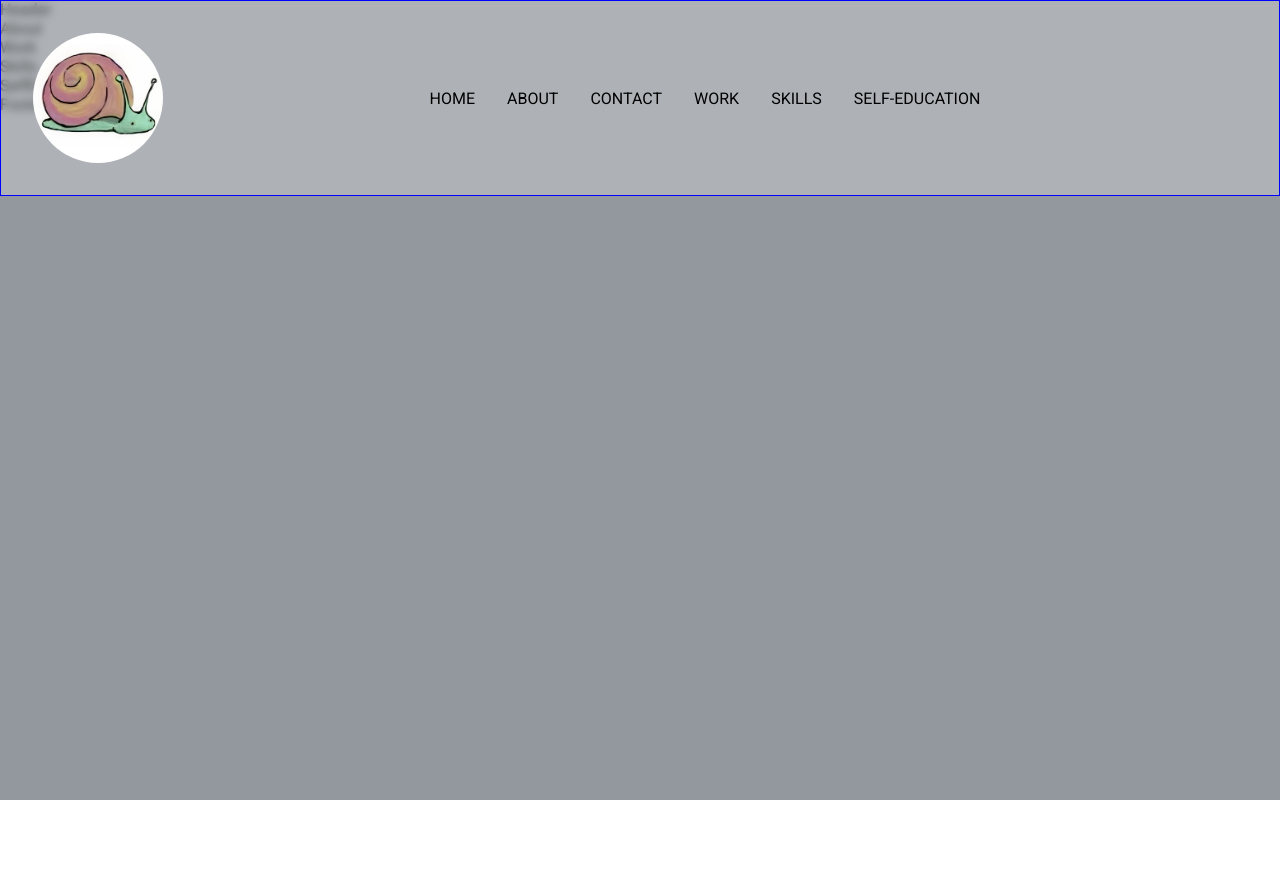
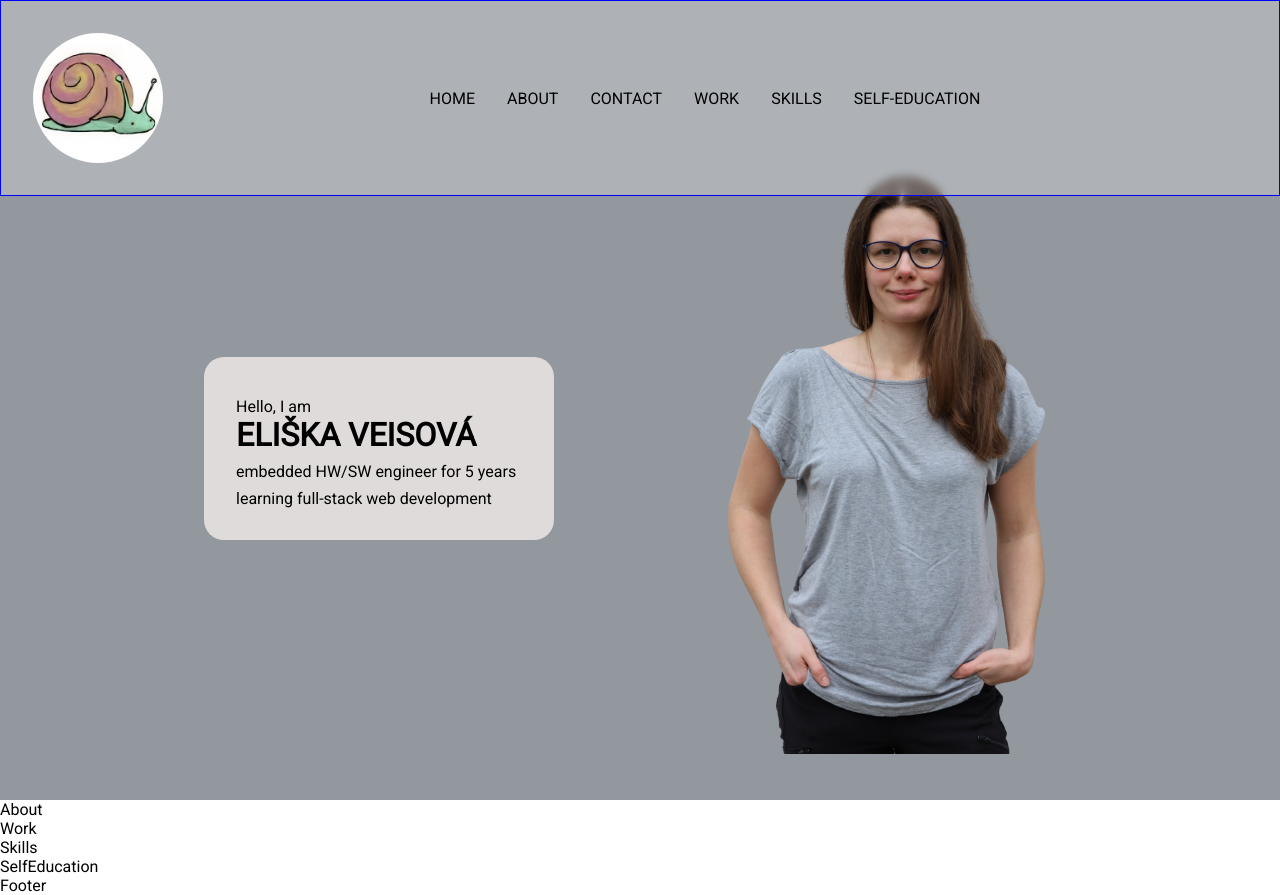
Before and after one commit to panvicka/panvicka-portfolio, a React (Create React App) app in the folder frontend/: page / in a window 1280 px wide. Before the commit the page ends 800 px from the top, so only its background shows below. Built offline with nearby package versions, Linux system fonts and the light colour scheme.

Commit message:
hero section

```diff
--- a/frontend/src/components/NavBar/NavBar.styles.js
+++ b/frontend/src/components/NavBar/NavBar.styles.js
@@ -12,10 +12,10 @@ export const LogoContainer = styled(globalStyles.FlexCol)`
     height: 130px;
     width: 130px;
 
-    @media screen and (min-width: 1500px) {
+    /* @media screen and (min-width: 1500px) {
       height: 200px;
       width: 200px;
-    }
+    } */
   }
 `;
 
--- a/frontend/src/constants/images.js
+++ b/frontend/src/constants/images.js
@@ -1,7 +1,9 @@
 import snecek_logo from "../assets/snecek_logo.jpg";
+import profile_pic from "../assets/profile_pic.png";
 
 const exports = {
   snecek_logo,
+  profile_pic,
 };
 
 export default exports;
--- a/frontend/src/container/Header/Header.jsx
+++ b/frontend/src/container/Header/Header.jsx
@@ -1,7 +1,24 @@
 import React from "react";
+import { motion } from "framer-motion";
+
+import { HeroWrapper, HeroText, HeroImage } from "./Header.styles";
+import { images } from "../../constants";
 
 const Header = () => {
-  return <div>Header</div>;
+  return (
+    <HeroWrapper>
+      <HeroText as={motion.div} transition={{ duration: 0.5 }} whileInView={{ x: [-100, 0], opacity: [0, 1] }}>
+        <p>Hello, I am</p>
+        <h1>Eliška Veisová</h1>
+        <p>embedded HW/SW engineer for 5 years</p>
+        <p>learning full-stack web development</p>
+      </HeroText>
+
+      <HeroImage>
+        <img src={images.profile_pic} alt="profile"></img>
+      </HeroImage>
+    </HeroWrapper>
+  );
 };
 
 export default Header;
--- a/frontend/src/container/Header/Header.styles.js
+++ b/frontend/src/container/Header/Header.styles.js
@@ -0,0 +1,33 @@
+import styled from "styled-components";
+import * as globalStyles from "../../index.styles";
+
+export const HeroWrapper = styled(globalStyles.FlexRow)`
+  flex: 1;
+  height: 100%;
+  align-items: center;
+  justify-content: space-between;
+  width: 80%;
+  max-width: 1000px;
+  margin: 0 auto;
+  padding: 6rem 2rem 0 ;
+`;
+
+export const HeroText = styled(globalStyles.FlexCol)`
+  width: 30%;
+  max-width: 600px;
+  min-width: 350px;
+  background-color: var(--white-color);
+  border-radius: 20px;
+  margin-left: 2rem;
+  padding: 2rem;
+
+  h1 {
+    text-transform: uppercase;
+  }
+
+  p {
+    margin-top: 0.5rem;
+  }
+`;
+
+export const HeroImage = styled(globalStyles.FlexCol)``;
```
Also changed, not shown: frontend/src/assets/profile_pic.png (added).
